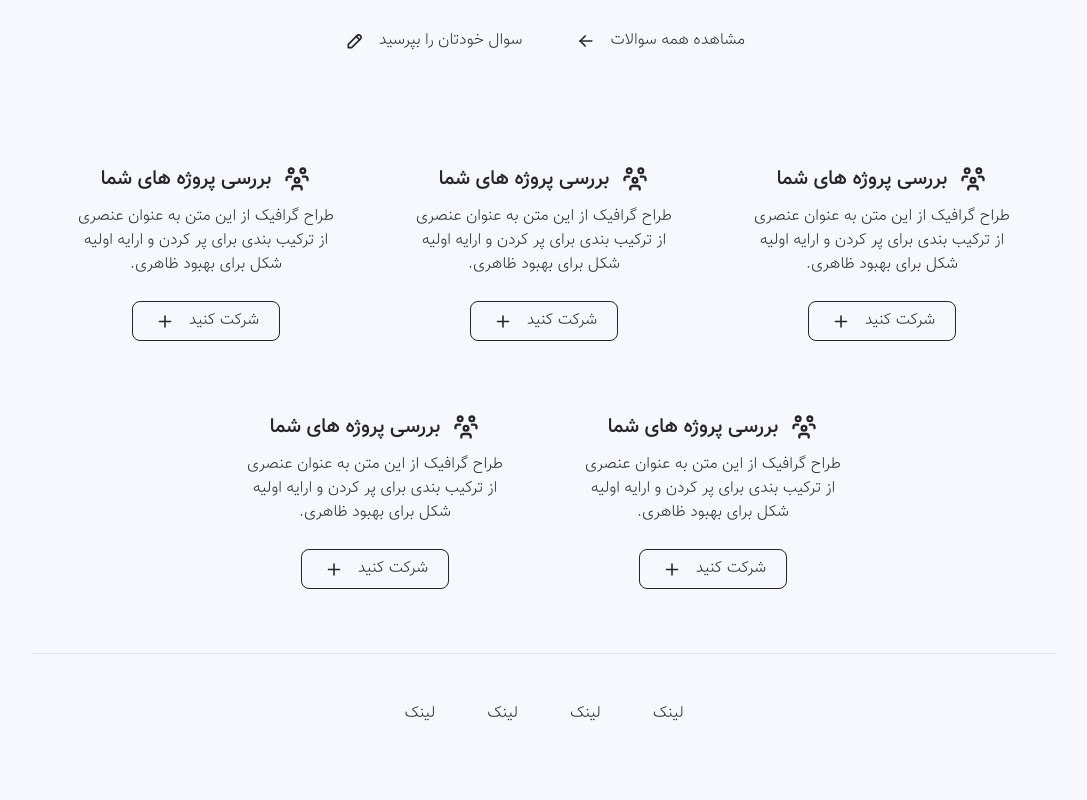
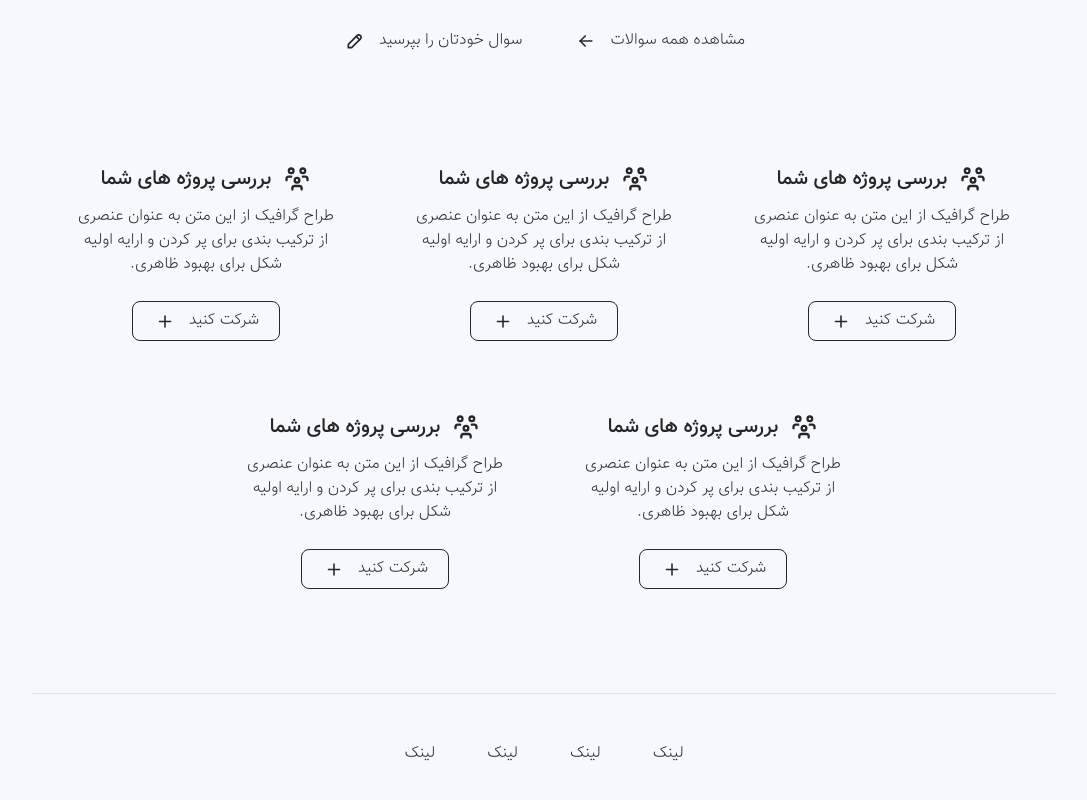
Before and after one commit to FarzadVav/next.js-portfolio, a Next.js app: page / in a window 1280 px wide. Shown: the part 2593-3393 px from the top of the page, without its empty margins (96-1183 px from the left). Before the commit the page ends 3367 px from the top, so only its background shows below. Built offline with nearby package versions, Linux system fonts and the light colour scheme.

Commit message:
fix: Footer component

```diff
--- a/components/templates/Footer.tsx
+++ b/components/templates/Footer.tsx
@@ -1,10 +1,15 @@
 import Link from "next/link";
+
 import Flex from "../ui/Flex";
+import Space from "../ui/Space";
 import Button from "../ui/Button";
 
 const Footer = () => {
   return (
-    <footer className="container py-10 border-t border-foreground/10 mt-10">
+    <>
+      <Space />
+
+      <footer className="container py-10 border-t border-foreground/10">
         <Flex justify="center">
           <Link href={"/"}>
             <Button shape="ghost">لینک</Button>
@@ -20,6 +25,7 @@ const Footer = () => {
           </Link>
         </Flex>
       </footer>
+    </>
   );
 };
 
```
Lines whose indentation alone changed are shown as unchanged.
